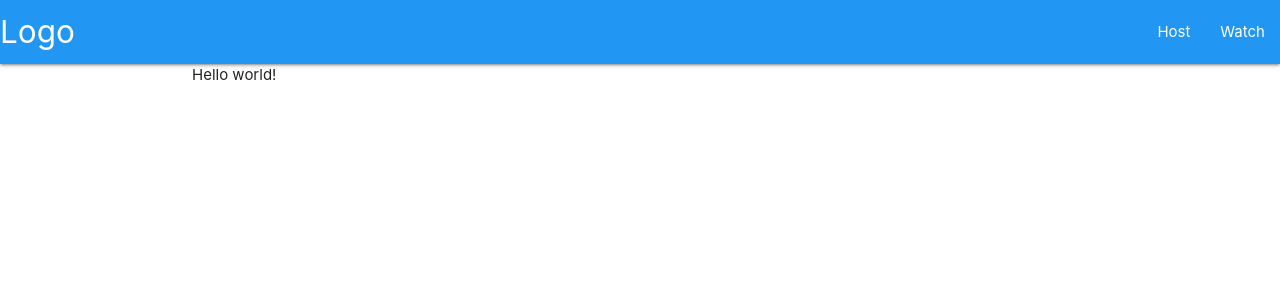
After one commit to czhao39/hoohacks2019, a Flask app: page /host in a window 1280 px wide. The commit adds this page. Shown: the top 300 px of the page. Run offline with Flask 2, Linux system fonts and the light colour scheme.

Commit message:
Create basic layout template and more endpoints

```diff
--- a/server.py
+++ b/server.py
@@ -6,8 +6,16 @@ app = Flask(__name__, static_url_path="")
 def landing():
     return render_template("landing.html")
 
+@app.route("/host")
+def host_landing():
+    return render_template("landing.html")
+
 @app.route("/host/<meeting_id>")
 def host(meeting_id=None):
+    return render_template("landing.html")
+
+@app.route("/watch")
+def watch_landing():
     return render_template("landing.html")
 
 @app.route("/watch/<meeting_id>")
--- a/templates/landing.html
+++ b/templates/landing.html
@@ -1,5 +1,6 @@
-<!DOCTYPE html>
+{% extends "layout.html" %}
 
-<html>
+{% block content %}
+    {{ super() }}
     Hello world!
-</html>
+{% endblock %}
--- /dev/null
+++ b/templates/layout.html
@@ -0,0 +1,31 @@
+<!DOCTYPE html>
+
+<html lang="en">
+    <head>
+        {% block head %}
+        <title>Panscribe</title>
+
+        <!-- CSS -->
+        <link rel="stylesheet" href="https://cdnjs.cloudflare.com/ajax/libs/materialize/1.0.0/css/materialize.min.css" integrity="sha256-OweaP/Ic6rsV+lysfyS4h+LM6sRwuO3euTYfr6M124g=" crossorigin="anonymous" />
+
+        <!-- Scripts -->
+        <script src="https://cdnjs.cloudflare.com/ajax/libs/materialize/1.0.0/js/materialize.min.js" integrity="sha256-U/cHDMTIHCeMcvehBv1xQ052bPSbJtbuiw4QA9cTKz0=" crossorigin="anonymous"></script>
+        {% endblock %}
+    </head>
+
+    <body>
+        <nav class="blue">
+            <div class="nav-wrapper">
+                <a class="brand-logo" href="/">Logo</a>
+                <ul id="nav-mobile" class="right hide-on-med-and-down">
+                    <li><a href="/host">Host</a></li>
+                    <li><a href="/watch">Watch</a></li>
+                </ul>
+            </div>
+        </nav>
+        <div class="container">
+            {% block content %}
+            {% endblock %}
+        </div>
+    </body>
+</html>
```
